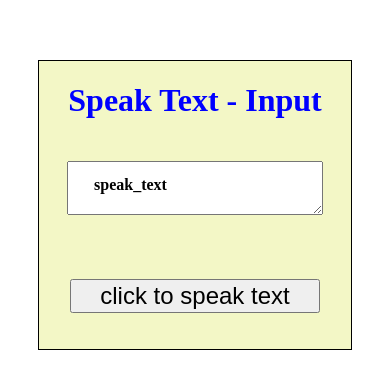
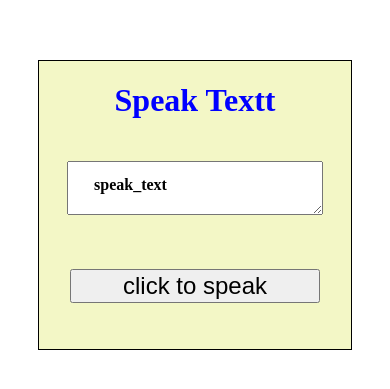
Before and after one commit to Nitin-lohumi/speak_, a plain HTML site: page index.html in a window 390 px wide. Shown: the part 217-606 px from the top of the page. Drawn offline with Linux system fonts and the light colour scheme.

Commit message:
Update index.html

```diff
--- a/index.html
+++ b/index.html
@@ -52,8 +52,9 @@
         button{
         width:80%;
         margin:20px;
-        margin-top:50px;
+        margin-top:40px;
         font-size: 1.5rem;
+        margin-bottom:20px;
     }
     textarea{
         height: 3rem;
@@ -75,13 +76,13 @@
 <body>
     <form class="form">
    <div class="bigBox">
-     <h1>speak text - input</h1>
+     <h1>speak textt</h1>
       <div class="box">
         <div class="box1">
             <textarea name="text" id="text" id ="text"></textarea>
             <label class="placeholder">speak_text</label>
             </div>
-        <button onclick="speak()">click to speak text</button>
+        <button onclick="speak()">click to speak </button>
       </div>
    </div>
     </form>
```
